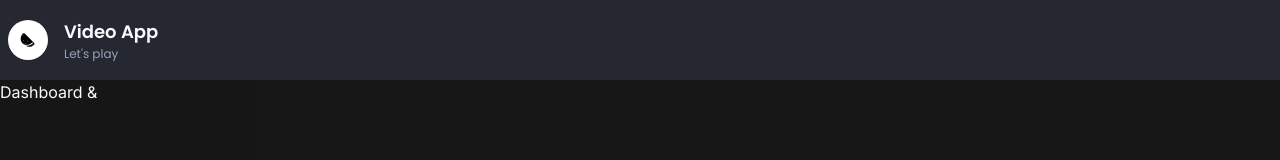
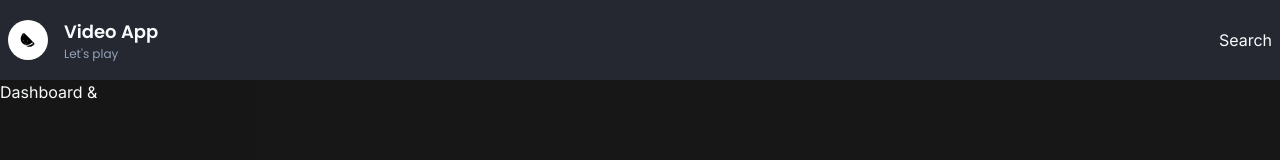
Before and after one commit to Omar-RM/my-livestream-app, a Next.js app: page / in a window 1280 px wide. Shown: the top 160 px of the page. Built offline with nearby package versions, Linux system fonts and the light colour scheme.

Commit message:
Search section

```diff
--- /dev/null
+++ b/app/(browse)/_components/navbar/Search.tsx
@@ -0,0 +1,5 @@
+"use client";
+
+export const Search = () => {
+  return <div>Search</div>;
+};
--- a/app/(browse)/_components/navbar/index.tsx
+++ b/app/(browse)/_components/navbar/index.tsx
@@ -1,8 +1,10 @@
 import { Logo } from "./logo";
+import { Search } from "./Search";
 export const NavBar = () => {
   return (
     <nav className="fixed top-0 w-full h-20 z-{49} bg-[#252731] px-2 lg:px4 flex justify-between items-center shadow-sm">
-      <Logo></Logo>
+      <Logo />
+      <Search />
     </nav>
   );
 };
```
